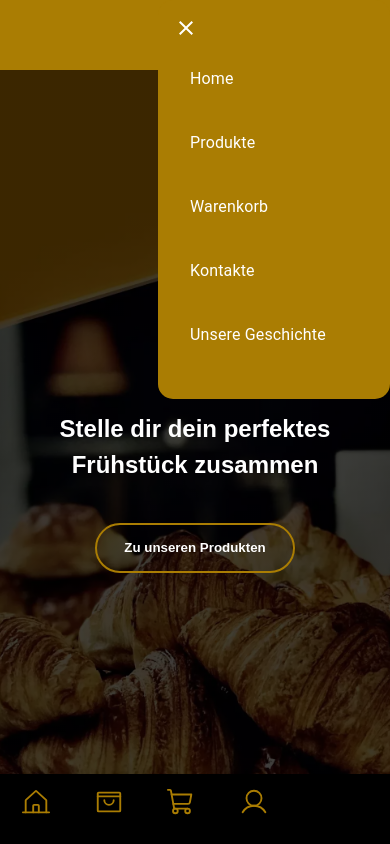
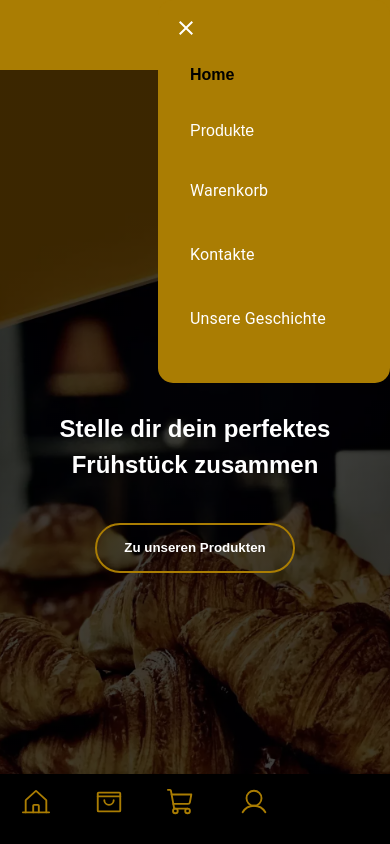
Before and after one commit to 2204Simon/Website-dynamisch, a React (Create React App) app in the folder my-app/: page / in a window 390 px wide. Both pictures are taken after a click on the icon 358 px from the left and 35 px from the top of the page. Shown: the top 844 px of the page. Built offline with nearby package versions, Linux system fonts and the light colour scheme.

Commit message:
Burgermenü Teil 2 Anpassung

```diff
--- a/my-app/src/pages/BurgerMenu.tsx
+++ b/my-app/src/pages/BurgerMenu.tsx
@@ -7,6 +7,7 @@ import ListItem from "@mui/material/ListItem";
 import ListItemText from "@mui/material/ListItemText";
 import { NavLink } from "react-router-dom";
 import { colors, mediaQueries } from "./general/constants";
+import { StyledLink } from "./Layout.styles";
 
 const StyledBurgerMenu = styled.div`
   display: none;
@@ -57,7 +58,7 @@ const StyledListItem = styled(ListItem)`
     color: ${colors.white};
   }
   a:hover {
-    text-decoration: underline;
+    text-decoration: none;
   }
   border-radius: 15px;
 `;
@@ -76,29 +77,32 @@ const BurgerMenu: React.FC = () => {
         <StyledCloseIcon onClick={handleBurgerClick} />
         <StyledList>
           <StyledListItem>
-            <NavLink to={"/"}>
-              <ListItemText primary="Home" />
-            </NavLink>
+            <StyledLink
+              to="/"
+              className={({ isActive, isPending }) =>
+                isPending ? "pending" : isActive ? "active" : ""
+              }
+            >
+              Home
+            </StyledLink>
           </StyledListItem>
           <StyledListItem>
-            <NavLink to={"Produkte"}>
-              <ListItemText primary="Produkte" />
-            </NavLink>
+            <StyledLink to="/Produkte">Produkte</StyledLink>
           </StyledListItem>
           <StyledListItem>
-            <NavLink to={"Bestellung"}>
+            <StyledLink to={"Bestellung"}>
               <ListItemText primary="Warenkorb" />
-            </NavLink>
+            </StyledLink>
           </StyledListItem>
           <StyledListItem>
-            <NavLink to={"Kontakt"}>
+            <StyledLink to={"Kontakt"}>
               <ListItemText primary="Kontakte" />
-            </NavLink>
+            </StyledLink>
           </StyledListItem>
           <StyledListItem>
-            <NavLink to={"Unsere Geschichte"}>
+            <StyledLink to={"Unsere Geschichte"}>
               <ListItemText primary="Unsere Geschichte" />
-            </NavLink>
+            </StyledLink>
           </StyledListItem>
         </StyledList>
       </StyledMenu>
```
